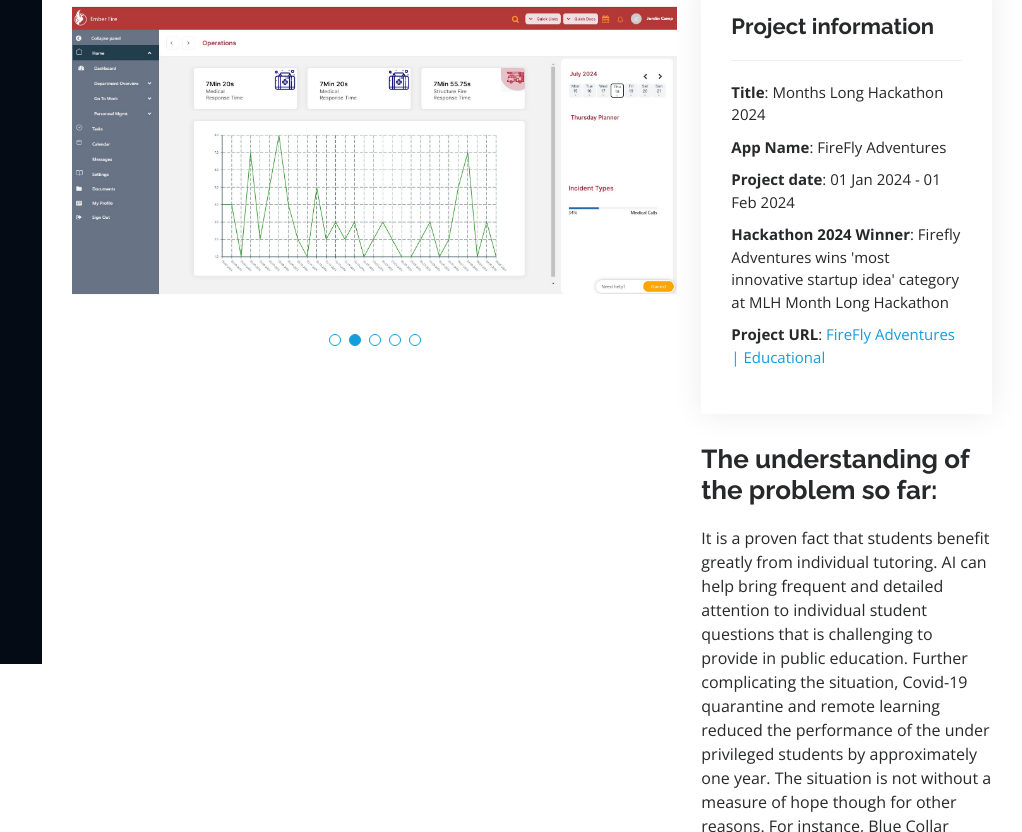
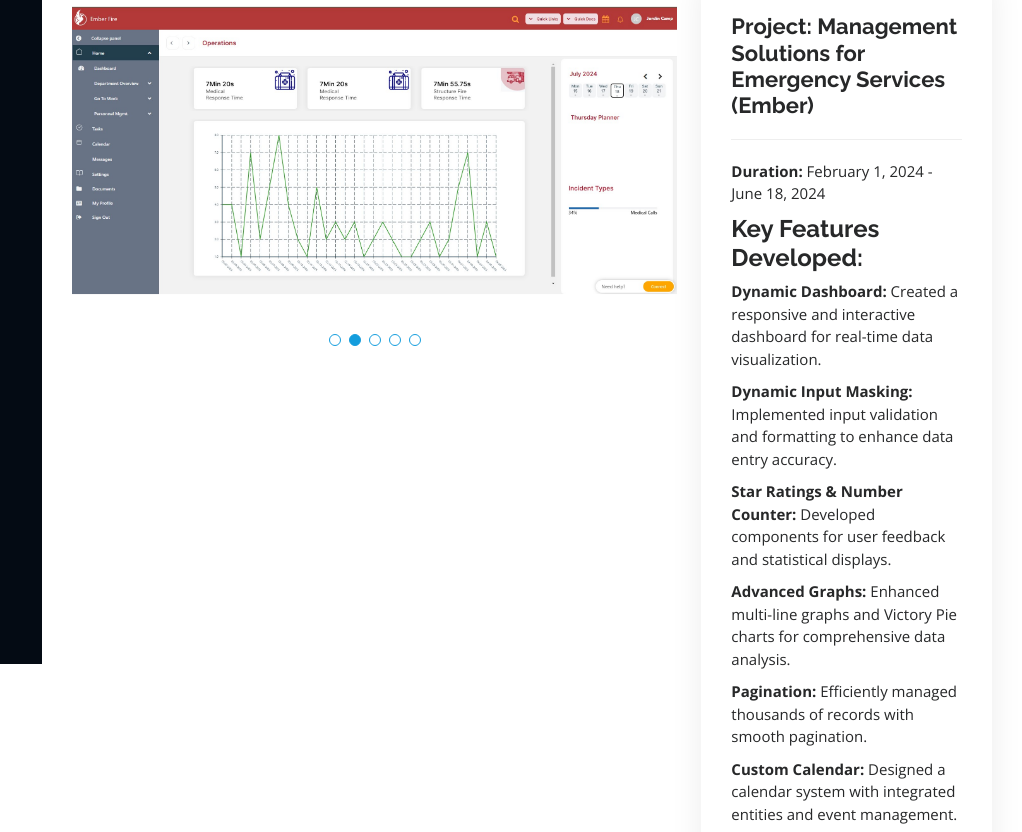
Before and after one commit to JordinDC7/JordinDC7.github.io, a plain HTML site: page EmberFdApp.html in a window 1280 px wide. Shown: the part 136-968 px from the top of the page, 258-1280 px from the left. Drawn offline with nearby package versions, Linux system fonts and the light colour scheme.

Commit message:
Fixed issue-6

```diff
--- a/EmberFdApp.html
+++ b/EmberFdApp.html
@@ -122,19 +122,28 @@
 
           <div class="col-lg-4">
             <div class="portfolio-info">
-              <h3>Project information</h3>
-              <ul>
-                <li><strong>Title</strong>: Months Long Hackathon 2024</li>
-                <li><strong>App Name</strong>: FireFly Adventures</li>
-                <li><strong>Project date</strong>: 01 Jan 2024 - 01 Feb 2024</li>
-                <li><strong>Hackathon 2024 Winner</strong>: Firefly Adventures wins 'most innovative startup idea' category at MLH Month Long Hackathon</li>
-                <li><strong>Project URL</strong>: <a href="https://www.firefly-adventures.com">FireFly Adventures | Educational</a></li>
-              </ul>
+                <h3>Project: Management Solutions for Emergency Services (Ember)</h3>
+
+                <ul>
+                  <li><strong>Duration:</strong> February 1, 2024 - June 18, 2024</li>
+                 <li></li>
+                  <h4><li><strong>Key Features Developed:</strong></li></h4>
+                  <ul>
+                    <li><strong>Dynamic Dashboard:</strong> Created a responsive and interactive dashboard for real-time data visualization.</li>
+                    <li><strong>Dynamic Input Masking:</strong> Implemented input validation and formatting to enhance data entry accuracy.</li>
+                    <li><strong>Star Ratings & Number Counter:</strong> Developed components for user feedback and statistical displays.</li>
+                    <li><strong>Advanced Graphs:</strong> Enhanced multi-line graphs and Victory Pie charts for comprehensive data analysis.</li>
+                    <li><strong>Pagination:</strong> Efficiently managed thousands of records with smooth pagination.</li>
+                    <li><strong>Custom Calendar:</strong> Designed a calendar system with integrated entities and event management.</li>
+                  </ul>
+                  <li></li>
+                  <li><strong>Project URL:</strong> <a href="https://app.emberfd.com/" target="_blank">Ember | Management Solutions For Emergency Services</a></li>
+                </ul>
             </div>
             <div class="portfolio-description">
-              <h2>The understanding of the problem so far: </h2>
+              <h2>HR Solutions For First Responders: </h2>
               <p>
-                It is a proven fact that students benefit greatly from individual tutoring. AI can help bring frequent and detailed attention to individual student questions that is challenging to provide in public education. Further complicating the situation, Covid-19 quarantine and remote learning reduced the performance of the under privileged students by approximately one year. The situation is not without a measure of hope though for other reasons. For instance, Blue Collar skilled trade earnings have been on an incline for two administrations now and global unemployment is at an all time low. However, to succeed in the trades a basic level of reading and arithmetic are still required to pass licensing exams, stay abreast of technological development, and administration requirements.
+                Whether you're a chief overseeing your department, a staff member performing an apparatus check, or a board member wanting a department overview, MSFES offers a solution to meet your needs. This system provides the tools and resources needed to manage the work – all at your fingertips!
               </p>
             </div>
           </div>
```
